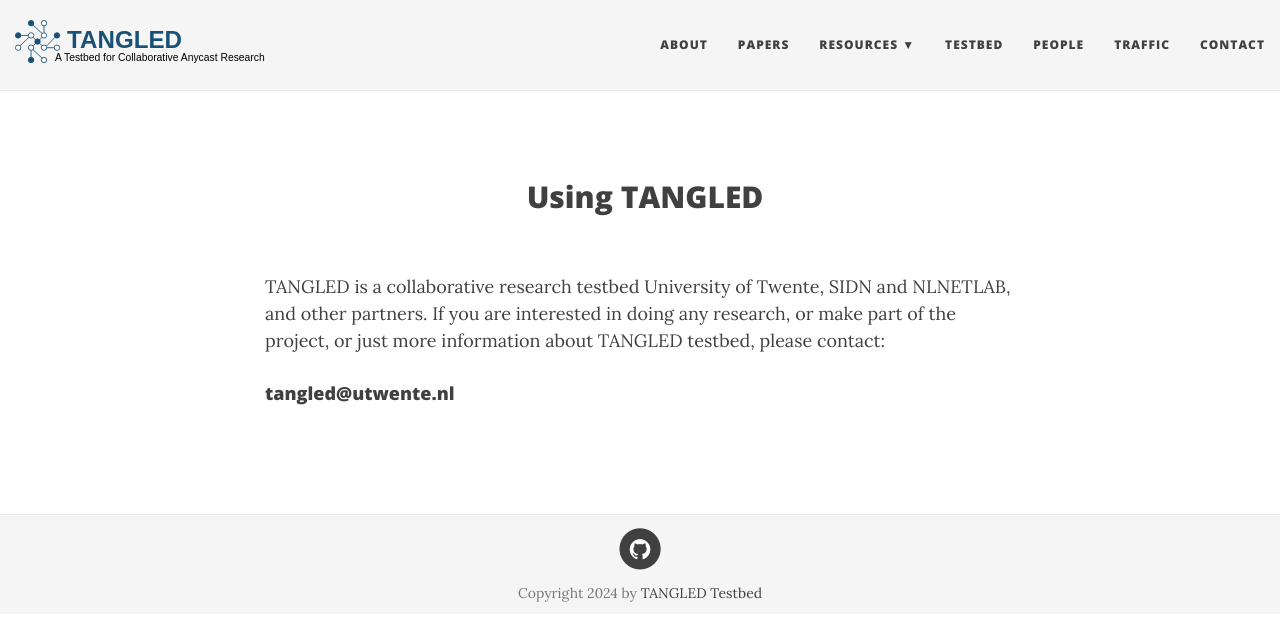
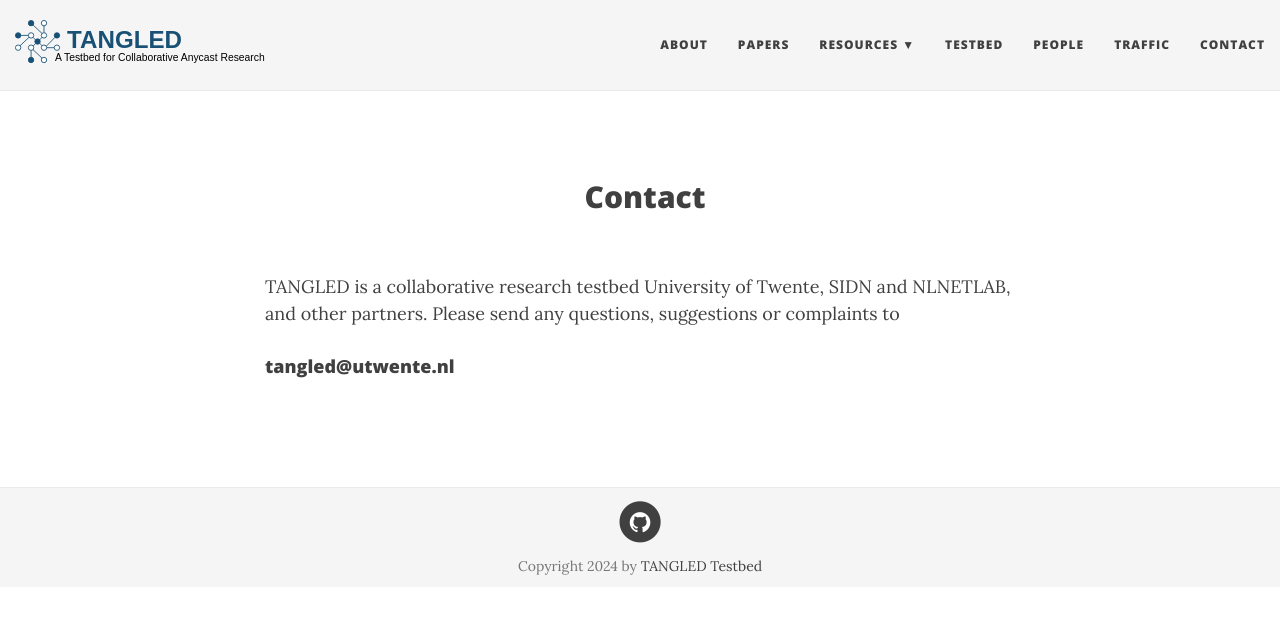
Before and after one commit to tangledsite/tangledsite.github.io, a Jekyll site: the page built from contact.md, in a window 1280 px wide. Shown: the top 641 px of the page. Built offline with Jekyll 4.4.1, drawn with Linux system fonts in a browser that asks for light colours; nearby versions of some CDN libraries.

Commit message:
Update contact.md

```diff
--- a/contact.md
+++ b/contact.md
@@ -1,11 +1,9 @@
 ---
 layout: page
-title: Using TANGLED
+title: Contact
 ---
 
 TANGLED is a collaborative research testbed University of Twente, SIDN and
-NLNETLAB, and other partners. If you are interested in doing any research, or
-make part of the project, or just more information about TANGLED testbed,
-please contact:
+NLNETLAB, and other partners. Please send any questions, suggestions or complaints to
 
 <h4>tangled@utwente.nl</h4>
```
